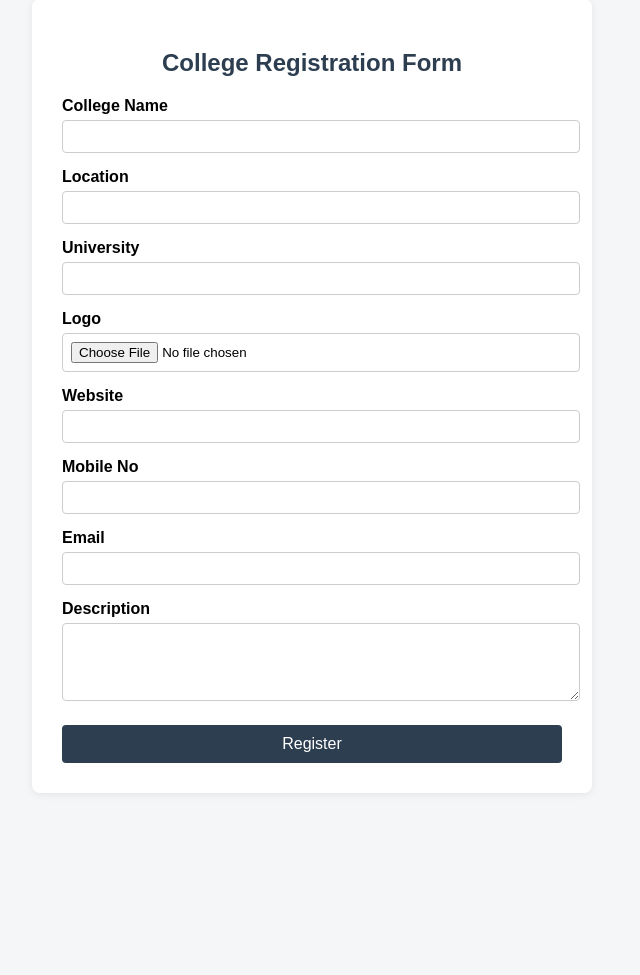
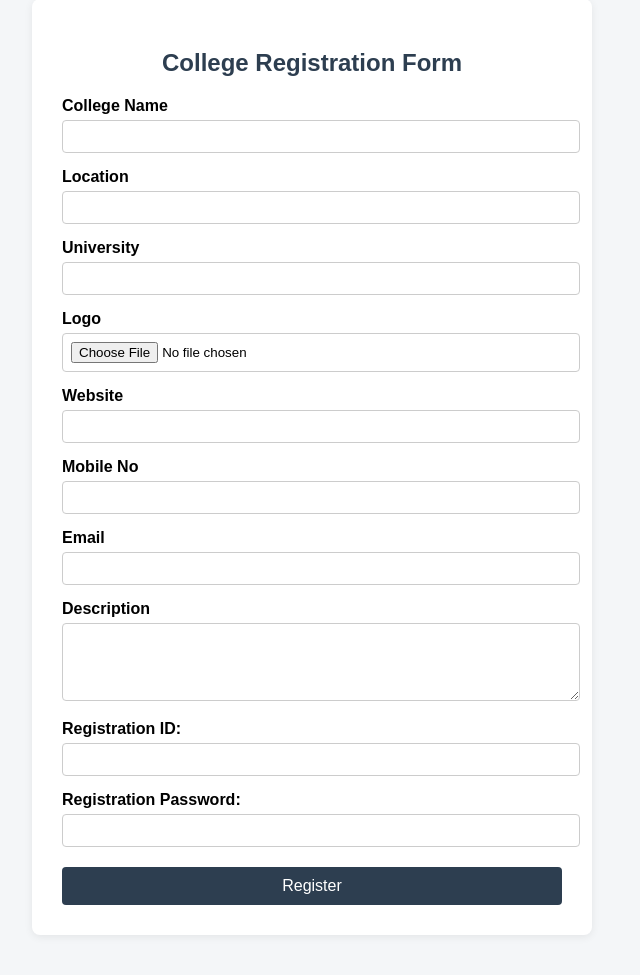
Before and after one commit to nikhilkrsharma9/GetPlaced, a Django app: page /college_register in a window 1280 px wide. Shown: the part 41-1016 px from the top of the page, without its empty margins (328-968 px from the left). Before the commit the page ends 804 px from the top, so only its background shows below. Run offline with Django 4.2, Linux system fonts and the light colour scheme.

Commit message:
college id and password added

```diff
--- a/job_portal/portal/models.py
+++ b/job_portal/portal/models.py
@@ -12,6 +12,8 @@ class college (models.Model):
     college_mobile_no = models.CharField(max_length=15, default='N/A')
     college_email = models.EmailField(max_length=100, default='N/A')
     college_description = models.TextField(default='N/A')
+    college_registration_id = models.CharField(max_length=20, default='N/A')
+    college_registration_password = models.CharField(max_length=20, default='N/A')
     admin_verified = models.BooleanField(default=False)
     college_rating = models.PositiveSmallIntegerField(default=0, help_text="Rating (1-5 stars)")
 
--- a/job_portal/portal/templates/college_register.html
+++ b/job_portal/portal/templates/college_register.html
@@ -42,6 +42,13 @@
             <label for="id_college_description">Description</label>
             <textarea name="college_description" id="id_college_description" rows="4"></textarea>
 
+            <label for="college_registration_id">Registration ID:</label>
+            <input type="text" name="college_registration_id" id="college_registration_id" required>
+
+            <label for="college_registration_password">Registration Password:</label>
+            <input type="password" name="college_registration_password" id="college_registration_password" required>
+
+
             <button type="submit">Register</button>
         </form>
     </div>
--- a/job_portal/portal/urls.py
+++ b/job_portal/portal/urls.py
@@ -5,5 +5,4 @@ urlpatterns = [
     path('', views.index), # index or home page
     path('search', views.job_search, name='job_search'),  # the seach box in index.html or home page
     path('college_register', views.college_register, name='college_register'),
-    path('college_register_success', views.college_register_success, name='college_register_success'),
 ]
--- a/job_portal/portal/views.py
+++ b/job_portal/portal/views.py
@@ -24,9 +24,8 @@ def college_register(request):
             college_mobile_no=data.get('college_mobile_no'),
             college_email=data.get('college_email'),
             college_description=data.get('college_description'),
+            college_registration_id = data.get('college_registration_id'),
+            college_registration_password = data.get('college_registration_password'),
         )
         submitted = True
     return render(request, 'college_register.html', {'submitted': submitted})
-
-def college_register_success(request):
-    return render(request, 'college_register_success.html')
```
Also changed, not shown: job_portal/portal/templates/college_register_success.html (deleted, +0 -11 lines), job_portal/college_logos/august-calendar-3840x2160-12406.jpg (added), job_portal/college_logos/cherry-blossom-plum-7680x4320-16275_EgmFeat.jpg (added), job_portal/db.sqlite3, job_portal/portal/migrations/0008_college_college_registration_id_and_more.py (added).
